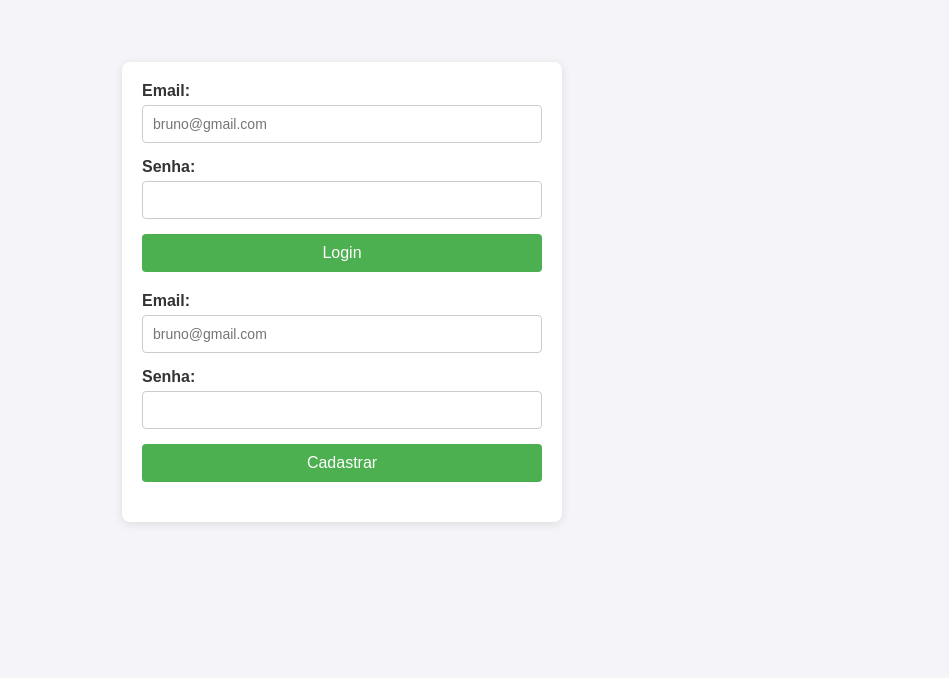
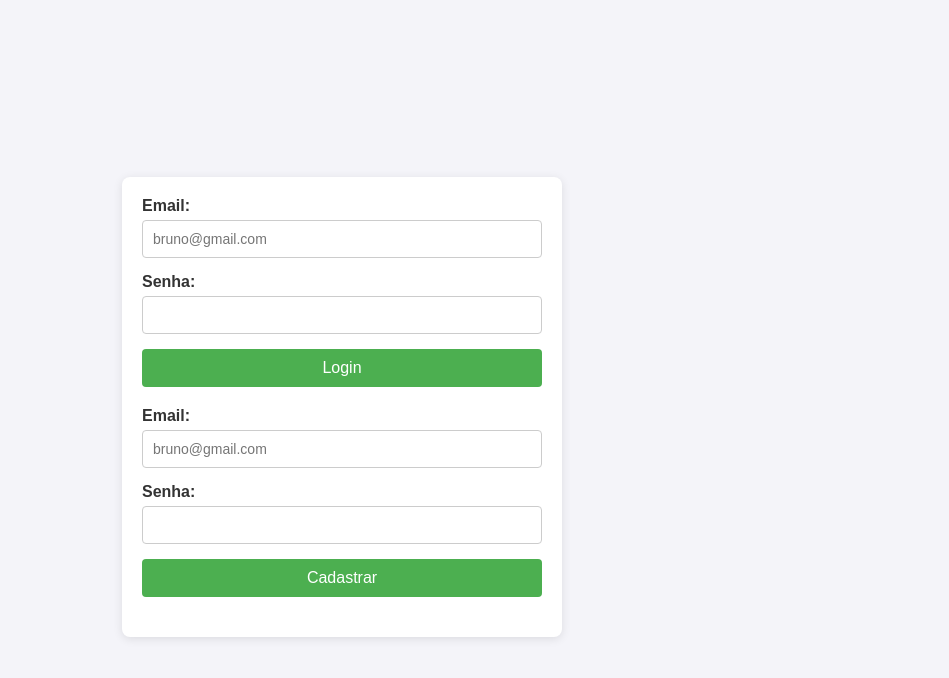
Before and after one commit to BrunoTg7/site-pra-vendas-basico, a plain HTML site: page to_do_list/index.html in a window 1280 px wide. Shown: the part 108-786 px from the top of the page, without its empty margins (298-1247 px from the left). Drawn offline with Linux system fonts and the light colour scheme.

Commit message:
Update style.css

```diff
--- a/to_do_list/style.css
+++ b/to_do_list/style.css
@@ -18,7 +18,7 @@ main {
 
 /* Container principal */
 .container {
-  margin-top: -20%;
+  margin-top: -2%;
   width: 100%;
   max-width: 400px;
   background-color: #ffffff;
```
